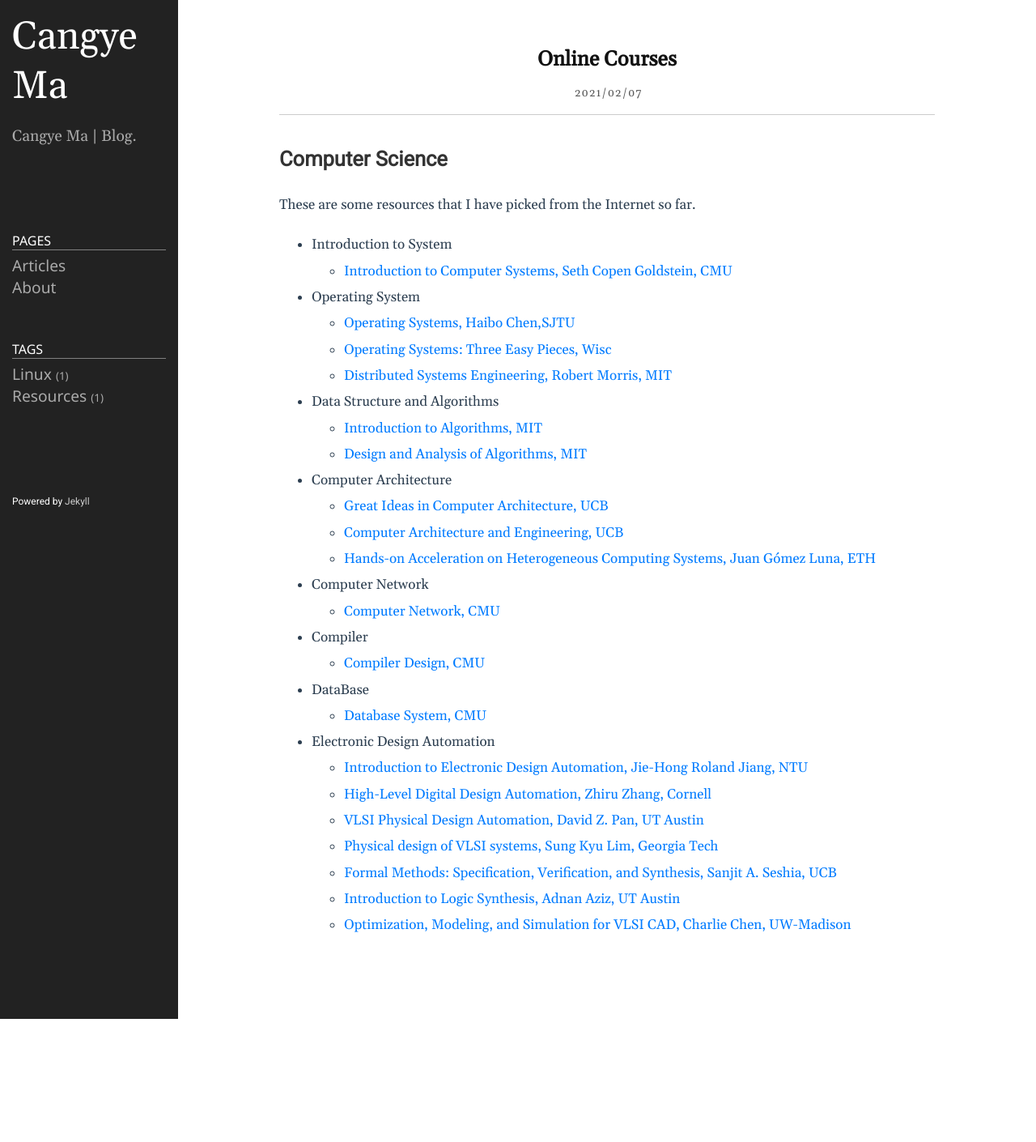
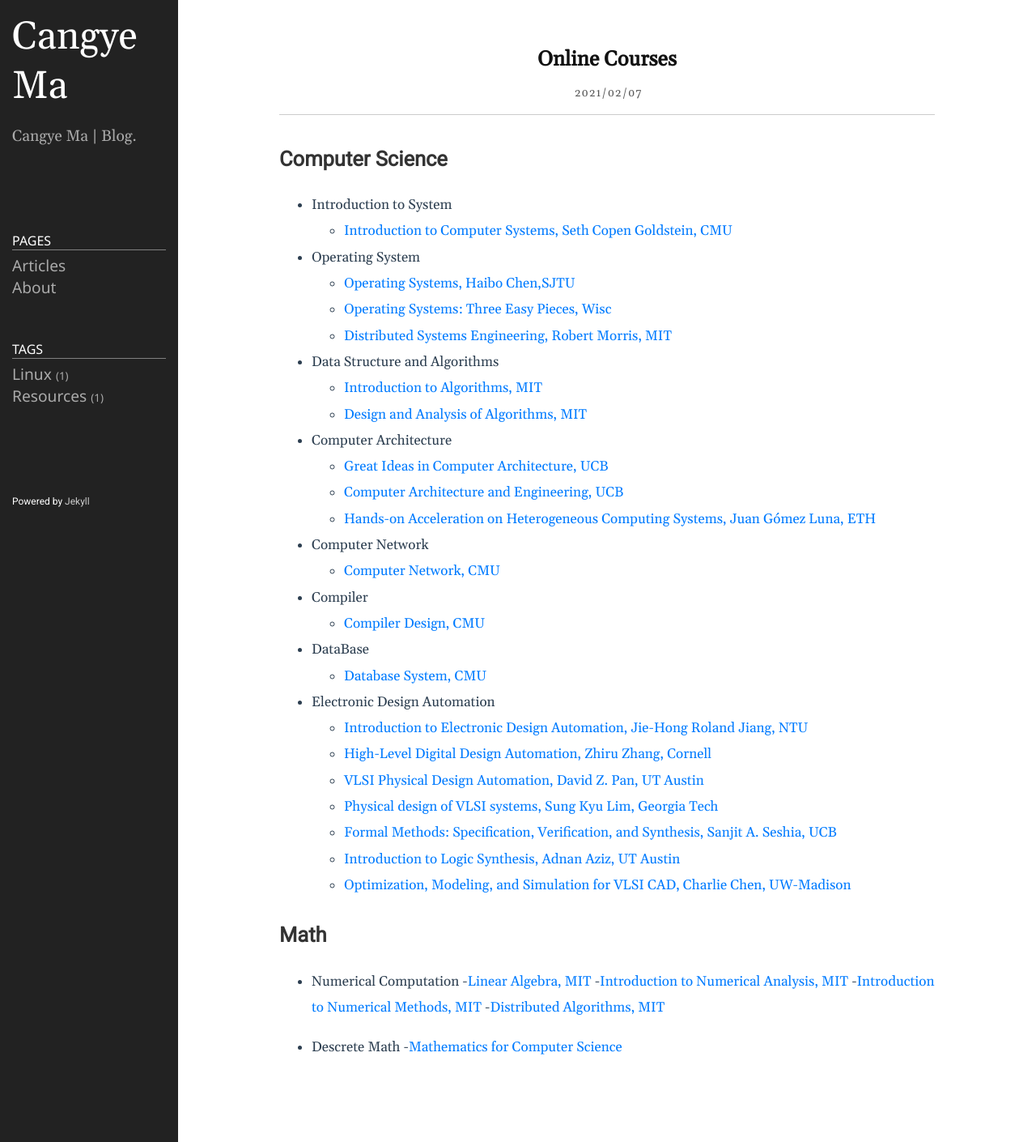
Before and after one commit to cangye-ma/cangye-ma.github.io, a Jekyll site: the page built from _posts/2021-02-07-Online-Courses.md, in a window 1280 px wide. Shown: the whole page at 81% size. Built offline with Jekyll 4.4.1, drawn with Linux system fonts in a browser that asks for light colours; before the commit the page ends 1258 px from its top, so only the background shows below that.

Commit message:
update online courses resourses

```diff
--- a/_posts/2021-02-07-Online-Courses.md
+++ b/_posts/2021-02-07-Online-Courses.md
@@ -5,7 +5,7 @@
 category: Resources
 ---
 ## Computer Science<br>
-These are some resources that I have picked from the Internet so far. <br>
+
 - Introduction to System<br>
     - [Introduction to Computer Systems, Seth Copen Goldstein, CMU](https://www.cs.cmu.edu/~213/index.html)
 - Operating System<br>
@@ -33,3 +33,14 @@
     - [Formal Methods: Specification, Verification, and Synthesis, Sanjit A. Seshia, UCB](https://people.eecs.berkeley.edu/~sseshia/219c/)
     - [Introduction to Logic Synthesis, Adnan Aziz, UT Austin](http://users.ece.utexas.edu/~adnan/syn-07/)
     - [Optimization, Modeling, and Simulation for VLSI CAD, Charlie Chen, UW-Madison](http://homepages.cae.wisc.edu/~ece902/index.html)
+
+## Math<br>
+
+- Numerical Computation
+   -[Linear Algebra, MIT](https://ocw.mit.edu/courses/18-06-linear-algebra-spring-2010/)
+   -[Introduction to Numerical Analysis, MIT](https://ocw.mit.edu/courses/18-330-introduction-to-numerical-analysis-spring-2012/)
+   -[Introduction to Numerical Methods, MIT](https://ocw.mit.edu/courses/18-335j-introduction-to-numerical-methods-spring-2019/)
+   -[Distributed Algorithms, MIT](https://ocw.mit.edu/courses/6-852j-distributed-algorithms-fall-2009/)
+
+- Descrete Math
+   -[Mathematics for Computer Science](https://ocw.mit.edu/courses/6-042j-mathematics-for-computer-science-fall-2010/)
```
